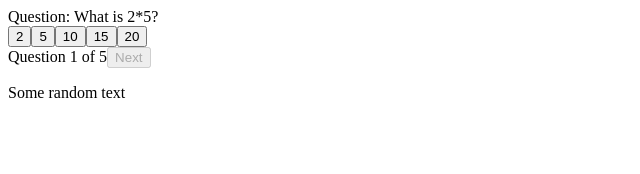
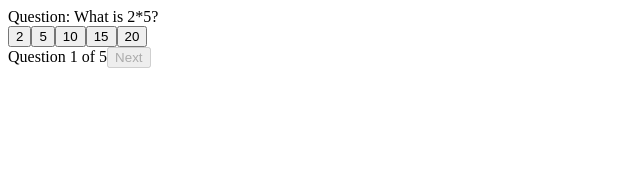
Before and after one commit to camsmith52/quizapp, a React (Create React App) app: page / in a window 1280 px wide. Shown: the top 174 px of the page, without its empty margins (0-640 px from the left). Built offline with nearby package versions, Linux system fonts and the light colour scheme.

Commit message:
removed bottom text

```diff
--- a/src/components/Question-footer.js
+++ b/src/components/Question-footer.js
@@ -69,7 +69,6 @@ const QuestionFooter = () => {
       {submitButton}
       {startAgainButton}
       {scoreDisplay}
-      <p>Some random text</p>
     </div>
   );
 };
```
